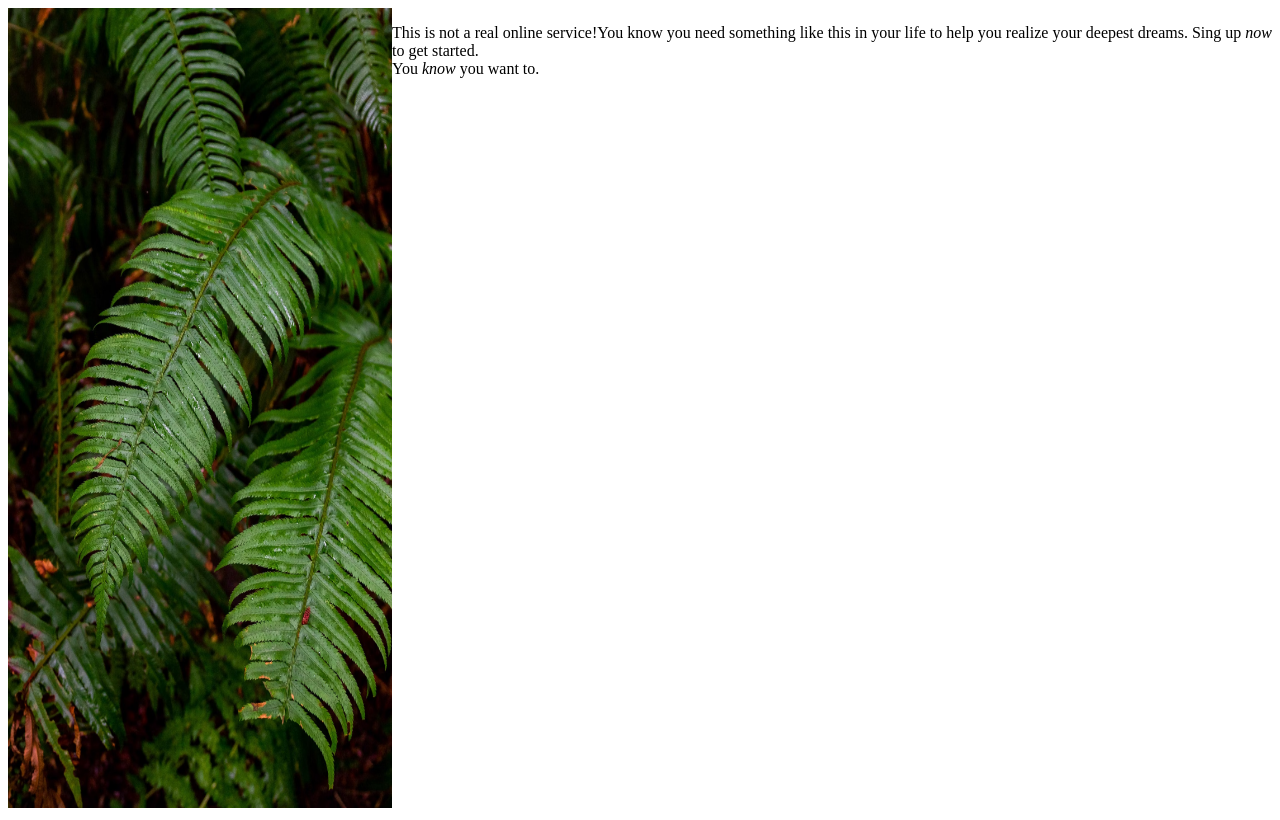
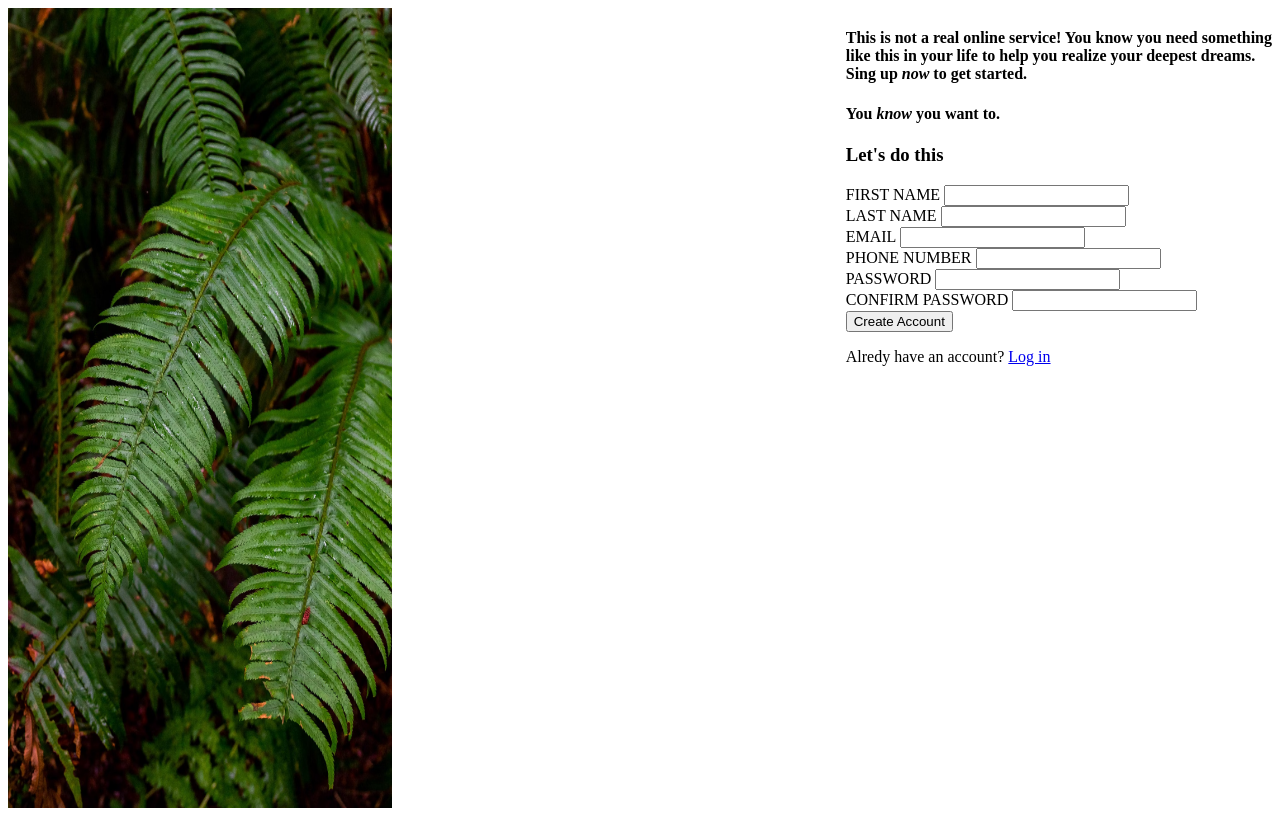
Before and after one commit to HeitorHMA/Sign-In-Form, a plain HTML site: page index.html in a window 1280 px wide. Drawn offline with Linux system fonts and the light colour scheme.

Commit message:
Add form and norse font

```diff
--- a/index.html
+++ b/index.html
@@ -13,18 +13,51 @@
         <div class="body-main">
         <div class="input-box">
             <div class="input-header">
-                <p>This is not a real online service!You know you need something like this in your life to help you realize your deepest dreams.
+                <h4>This is not a real online service! You know you need something <br> like this in your life to help you realize your deepest dreams. <br>
                     Sing up <em>now</em> to get started.
                     <br>
+                </h4>
+                <h4>
                     You <em>know</em> you want to.
-                </p>
+                </h4>
             </div>
-            <div class="input-form">
-                <div class="form-box"></div>
-                <div class="input-button"></div>
-            </div>
+            <form method="get" class="input-form">
+                <div class="form-box">
+                    <h3 class="form-text">Let's do this</h3>
+                    <div class="inputs">
+                        <div class="lbl">
+                        <label for="firstName">FIRST NAME</label>
+                        <input type="text" name="first-name" id="firstName">
+                       </div>
+                        <div class="lbl">
+                        <label for="lastName">LAST NAME</label>
+                        <input type="text" name="last-name" id="lastName">
+                       </div>
+                        <div class="lbl">
+                        <label for="email">EMAIL</label>
+                        <input type="email" name="email" id="email">
+                       </div>
+                        <div class="lbl">
+                        <label for="phoneNum">PHONE NUMBER</label>
+                        <input type="tel" name="phone-num" id="phoneNum">
+                       </div>
+                        <div class="lbl">
+                        <label for="password">PASSWORD</label>
+                        <input type="password" name="password" id="password">
+                       </div>
+                        <div class="lbl">
+                        <label for="confirmPass">CONFIRM PASSWORD</label>
+                        <input type="password" name="confirm-pass" id="confirmPass">
+                       </div>
+                    </div>
+                </div>
+                <div class="input-button">
+                    <button>Create Account</button>
+                    <p>Alredy have an account? <a href="#">Log in</a></p>
+                </div>
+            </form>
         </div>
-    </div>
+        </div>
     <script src="index.js"></script>
 </body>
 </html>
```
